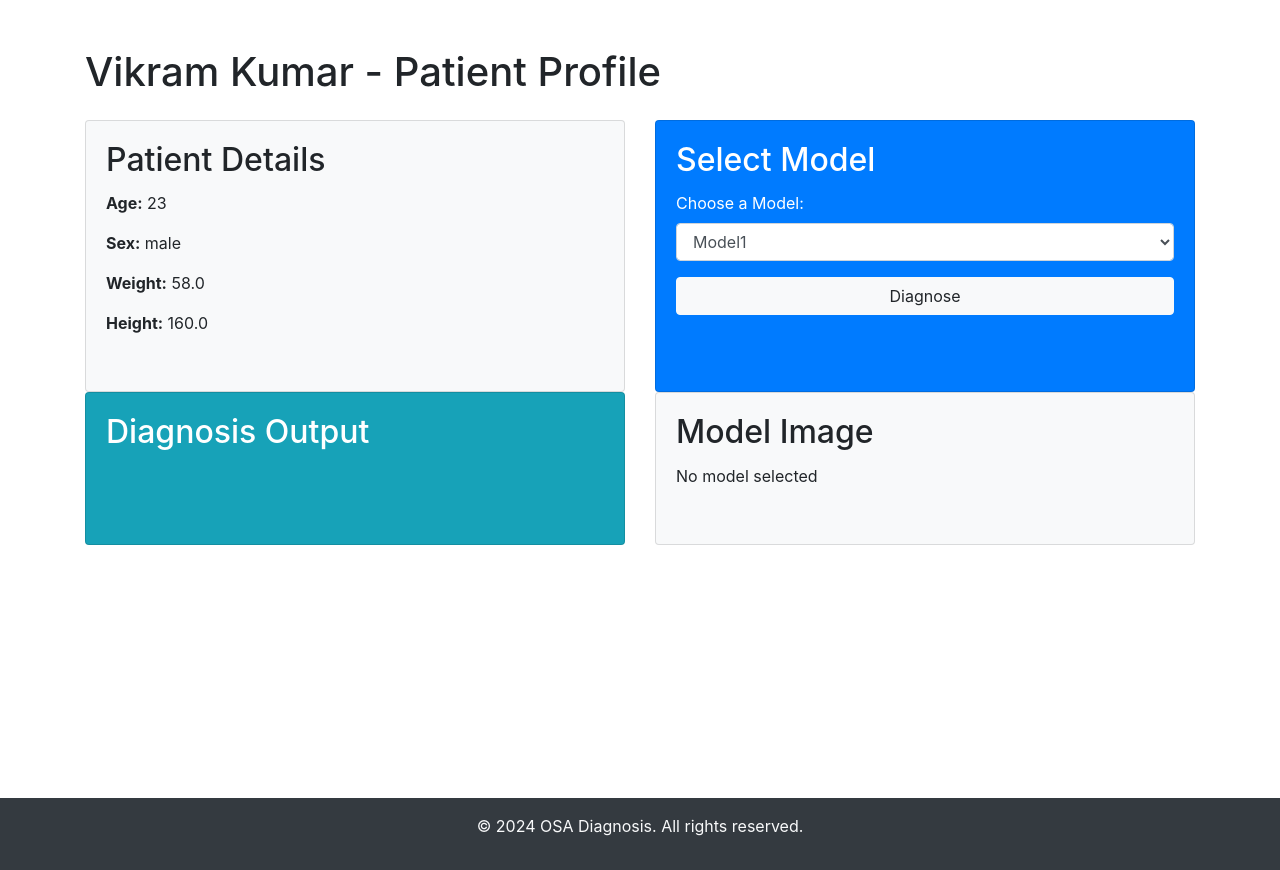
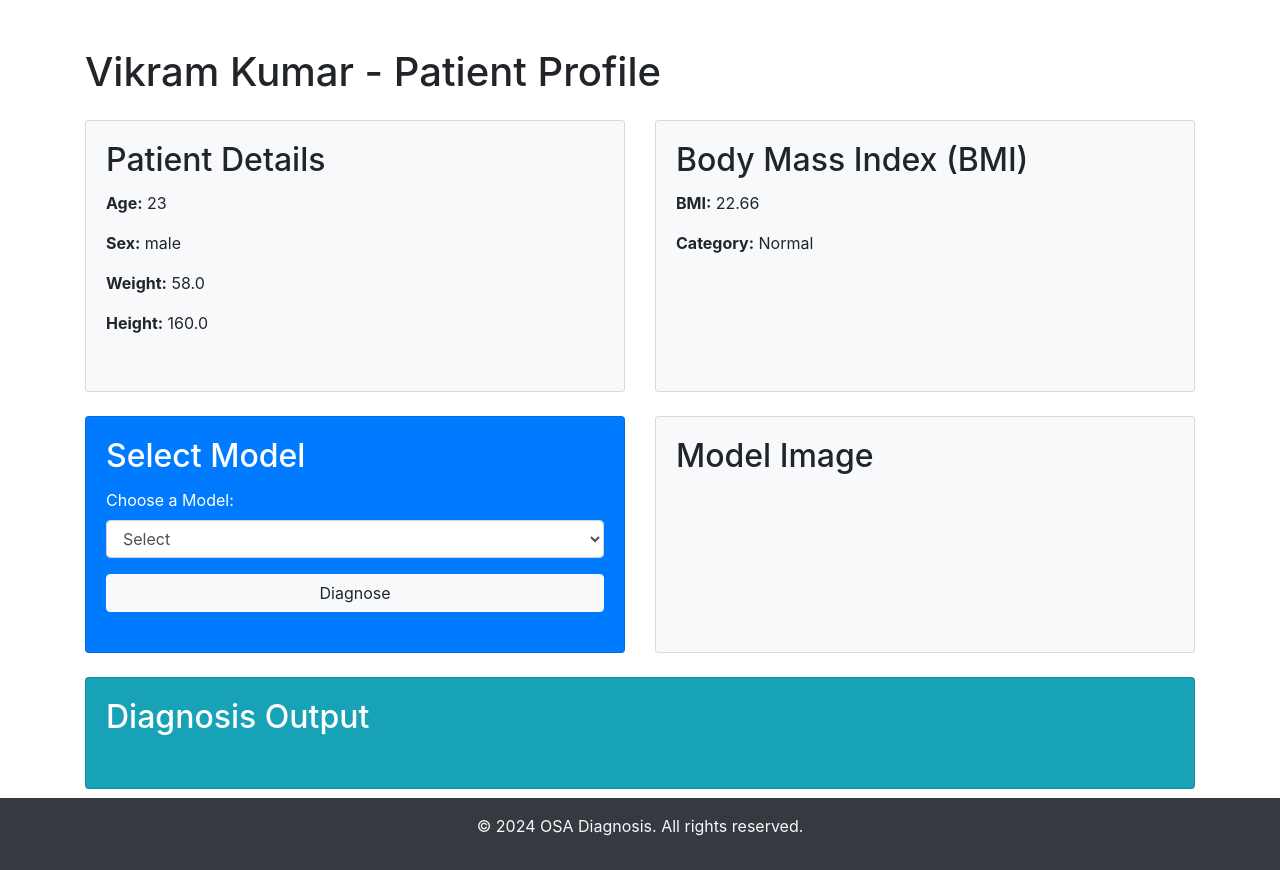
Before and after one commit to mastervikramk/Web_app_for_OSA_Diagnosis_using_Deep_Learning, a Django app: page /patient/1/new/ in a window 1280 px wide. Shown: the part 56-926 px from the top of the page. Run offline with Django 5.2, Linux system fonts and the light colour scheme; data comes from the database, SQL or seed files in the repository; some libraries are stand-ins or nearby versions.

Commit message:
bmi added

```diff
--- a/osa_app/dashboard/models.py
+++ b/osa_app/dashboard/models.py
@@ -15,7 +15,6 @@ class Patient(models.Model):
         return self.first_name
 
 
-
 class CSVFile(models.Model):
     patient = models.ForeignKey(Patient, on_delete=models.CASCADE)
     csv_file = models.FileField(upload_to='csv_files/')
--- a/osa_app/dashboard/urls.py
+++ b/osa_app/dashboard/urls.py
@@ -7,5 +7,5 @@ urlpatterns=[
     path('old_patient', views.old_patient, name='old_patient'),
     path('patient/<int:patient_id>/old/', views.old_patient_profile, name='old_patient_profile'),
     path('patient/<int:patient_id>/new/', views.new_patient_profile, name='new_patient_profile'),
-    path('patient/<int:patient_id>/upload_csv/', views.upload_csv, name='upload_csv'),
+    path('patient/<int:patient_id>/upload_csv/', views.upload_csv, name='upload_csv')
 ]
--- a/osa_app/dashboard/views.py
+++ b/osa_app/dashboard/views.py
@@ -127,6 +127,17 @@ def reshape_float_input(input_data, num_rows, num_columns):
 
     return reshaped_array
 
+def categorize_bmi(bmi):
+    if bmi < 18.5:
+        return "Underweight"
+    elif bmi >= 18.5 and bmi < 25:
+        return "Normal"
+    elif bmi >= 25 and bmi < 30:
+        return "Overweight"
+    else:
+        return "Obese"
+
+
 def new_patient_profile(request, patient_id):
     patient = get_object_or_404(Patient, id=patient_id)
     try:
@@ -143,6 +154,17 @@ def new_patient_profile(request, patient_id):
         except FileNotFoundError as e:
             print(e)
             # Handle the case where the model file is not found
+
+    # Calculate BMI
+    height_in_meters = patient.height / 100  # Convert height to meters
+    weight = patient.weight
+    if height_in_meters > 0:  # Avoid division by zero
+        bmi = round(weight / (height_in_meters ** 2), 2)
+    else:
+        bmi = None
+
+    # Categorize BMI
+    bmi_category = categorize_bmi(bmi)
 
     if request.method == 'POST':
         if model:
@@ -162,6 +184,8 @@ def new_patient_profile(request, patient_id):
 
             else:
                 new_ecg=df
+
+
 
             FS = 100
             LOWCUT = 1  # Low cut-off frequency in Hz
@@ -207,9 +231,10 @@ def new_patient_profile(request, patient_id):
             csv_file.diagnosis_output = diagnosis_output
             csv_file.save()
 
-            return render(request, 'dashboard/new_patient_profile.html', {'patient': patient, 'diagnosis_output': diagnosis_output, 'apneac_events': num_ones, 'total_events': 420, 'model': model_name})
+            return render(request, 'dashboard/new_patient_profile.html', {'patient': patient, 'diagnosis_output': diagnosis_output, 'apneac_events': num_ones, 'total_events': num_rows, 'model': model_name})
 
-    return render(request, 'dashboard/new_patient_profile.html', {'patient': patient, 'model': model_name})
+    return render(request, 'dashboard/new_patient_profile.html', {'patient': patient,'bmi': bmi, 'bmi_category': bmi_category, 'model': model_name})
+
 
 
 def upload_csv(request, patient_id):
--- a/osa_app/templates/dashboard/new_patient_profile.html
+++ b/osa_app/templates/dashboard/new_patient_profile.html
@@ -16,11 +16,28 @@
             min-height: calc(100vh - 50px);
             /* Subtracting the height of the footer */
         }
+
+        /* Style for the fixed image */
+        #model_image {
+            position: fixed;
+            top: 50%;
+            right: 10px;
+            transform: translateY(-50%);
+            z-index: 9999;
+            display: none;
+            /* Initially hide the image */
+        }
+
+        /* Adjust margin for the form */
+        .model-form {
+            margin-right: 20px;
+            /* Adjust this value as needed */
+        }
     </style>
 </head>
 
 <body>
-
+    {%load static%}
     <!-- Navigation bar -->
     <nav class="navbar navbar-expand-lg navbar-dark bg-primary">
         <div class="container">
@@ -47,9 +64,8 @@
         <div class="row">
             <div class="col-md-12 content-wrapper">
                 <h1 class="mb-4">{{ patient.first_name }} {{ patient.last_name }} - Patient Profile</h1>
-                <!-- Patient Details Card -->
 
-                <!-- Diagnosis and Result Cards -->
+                <!-- First Row -->
                 <div class="row">
                     <!-- Patient Details Card -->
                     <div class="col-md-6">
@@ -63,17 +79,34 @@
                             </div>
                         </div>
                     </div>
+                    <!-- BMI Card -->
+                    <div class="col-md-6">
+                        <div class="card bg-light flex-item h-100">
+                            <div class="card-body">
+                                <h2 class="card-title">Body Mass Index (BMI)</h2>
+                                <!-- Display BMI here -->
+                                <p><strong>BMI:</strong> {{ bmi }}</p>
+                                <p><strong>Category:</strong> {{ bmi_category }}</p>
+                            </div>
+                        </div>
+                    </div>
+                </div>
 
+                <!-- Second Row -->
+                <div class="row mt-4">
                     <!-- Model Selection Form -->
                     <div class="col-md-6">
                         <div class="card bg-primary text-white flex-item h-100">
                             <div class="card-body">
                                 <h2 class="card-title">Select Model</h2>
-                                <form method="POST" action="{% url 'new_patient_profile' patient.id %}">
+                                <form id="diagnosis-form" method="POST"
+                                    action="{% url 'new_patient_profile' patient.id %}">
                                     {% csrf_token %}
                                     <div class="form-group">
                                         <label for="model_select">Choose a Model:</label>
-                                        <select class="form-control" id="model_select" name="model">
+                                        <select class="form-control" id="model_select" name="model"
+                                            onchange="showModelImage()">
+                                            <option value="">Select</option>
                                             <option value="model1">Model1</option>
                                             <option value="model2">Model2</option>
                                             <!-- Add more options for other models if needed -->
@@ -85,8 +118,25 @@
                         </div>
                     </div>
 
+                    <!-- Image corresponding to selected model -->
+                    <div class="col-md-6">
+                        <div class="card bg-light flex-item h-100">
+                            <div class="card-body">
+                                <h2 class="card-title">Model Image</h2>
+                                <div id="model_image_container">
+                                    <!-- Placeholder for model image -->
+                                </div>
+                            </div>
+                        </div>
+                    </div>
+                </div>
+
+
+
+                <!-- Third Row -->
+                <div class="row mt-4">
                     <!-- Diagnosis Result Card -->
-                    <div class="col-md-6">
+                    <div class="col-md-12">
                         <div class="card bg-info text-white flex-item h-100">
                             <div class="card-body">
                                 <h2 class="card-title">Diagnosis Output</h2>
@@ -98,22 +148,7 @@
                             </div>
                         </div>
                     </div>
-                    {%load static%}
-                    <!-- Image Card -->
-                    <div class="col-md-6">
-                        <div class="card bg-light flex-item h-100">
-                            <div class="card-body">
-                                <h2 class="card-title">Model Image</h2>
-                                {% if model %}
-                                <img src="{% static 'css/' %}{{ model }}.png" class="img-fluid" alt="Model Image">
-                                {% else %}
-                                <p>No model selected</p>
-                                {% endif %}
-                            </div>
-                        </div>
-                    </div>
                 </div>
-
             </div>
         </div>
     </div>
@@ -129,6 +164,31 @@
     <script src="https://code.jquery.com/jquery-3.3.1.slim.min.js"></script>
     <script src="https://cdnjs.cloudflare.com/ajax/libs/popper.js/1.14.7/umd/popper.min.js"></script>
     <script src="https://stackpath.bootstrapcdn.com/bootstrap/4.3.1/js/bootstrap.min.js"></script>
+    <script>
+        function showModelImage() {
+            var modelSelect = document.getElementById("model_select");
+            var modelImageContainer = document.getElementById("model_image_container");
+            var selectedModel = modelSelect.value;
+
+            if (selectedModel !== "") {
+                // Create an img element for the selected model
+                var imgElement = document.createElement("img");
+                imgElement.src = "{% static 'css/' %}" + selectedModel + ".png";
+                imgElement.classList.add("img-fluid", "mt-3");
+                imgElement.alt = "Model Image";
+
+                // Clear the previous model image if any
+                modelImageContainer.innerHTML = "";
+
+                // Append the new model image
+                modelImageContainer.appendChild(imgElement);
+
+            } else {
+                // Clear the model image container if no model is selected
+                modelImageContainer.innerHTML = "";
+            }
+        }
+    </script>
 
 </body>
 
```
Also changed, not shown: osa_app/templates/dashboard/dashboard.html (line endings or trailing spaces).
